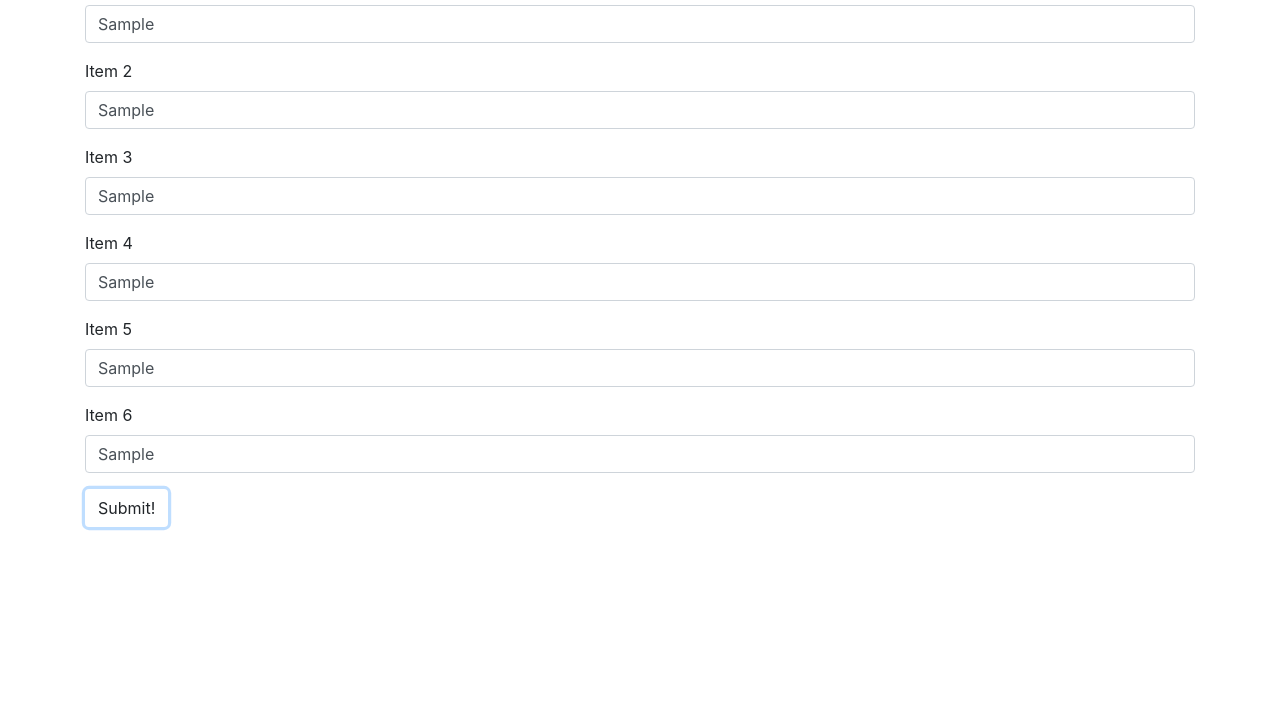
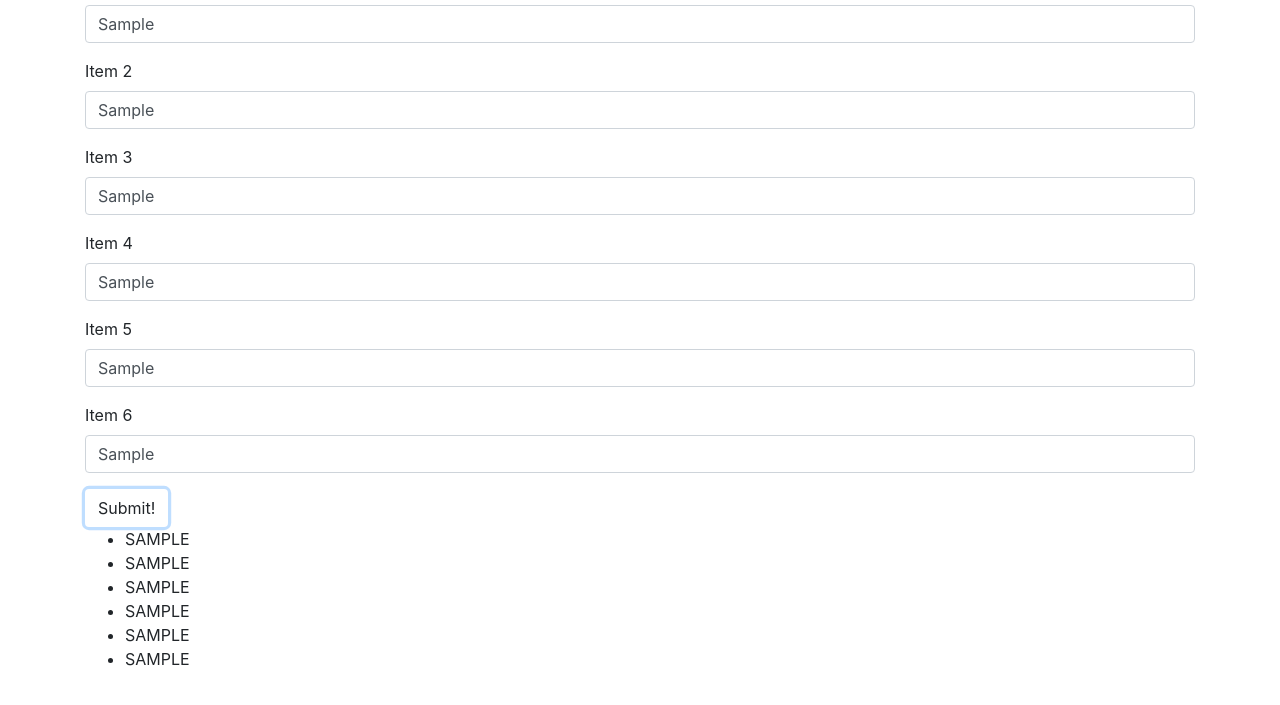
Before and after one commit to Dave-Sterry/groceries, a plain HTML site: page index.html in a window 1280 px wide. Both pictures are taken after typing "Sample", "Sample", "Sample", "Sample", "Sample", "Sample" into the empty fields and a click on the button "Submit!". Shown: the part 73-778 px from the top of the page. Drawn offline with Linux system fonts and the light colour scheme.

Commit message:
update js scripts to make a list
Co-authored-by: Jeff Chiu <jwchiu82@gmail.com>

```diff
--- a/index.html
+++ b/index.html
@@ -5,7 +5,7 @@
   <link href="css/styles.css" rel="stylesheet" type="text/css">
   <script src="js/jquery-3.5.1.js"></script>
   <script src="js/scripts.js"></script>
-  <title>Placeholder</title>
+  <title>Grocery list</title>
 </head>
 <body>
   <div class='container'>
@@ -37,6 +37,11 @@
       </div>
       <button type="submit" class='btn'>Submit!</button>
     </form>
+    <div class="results">
+      <ul id="results">
+
+      </ul>
+    </div>
   </div>
 
 </body>
--- a/js/scripts.js
+++ b/js/scripts.js
@@ -12,8 +12,8 @@ $(document).ready(function() {
     let uppercaseList =[];
     list.forEach(function(element) {
       uppercaseList.push(element.toUpperCase());
+      $("#results").html("<li>" + uppercaseList[0] + "</li>" + "<li>" + uppercaseList[1] + "</li>" + "<li>" + uppercaseList[2] + "</li>" + "<li>" + uppercaseList[3] + "</li>" + "<li>" + uppercaseList[4] + "</li>" + "<li>" + uppercaseList[5] + "</li>");
     });
-    console.log(uppercaseList);
     event.preventDefault();
   });
 });
```
